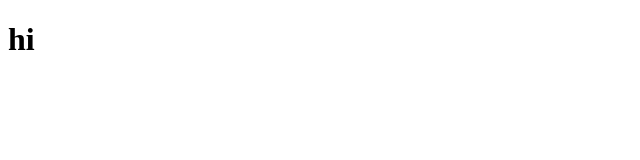
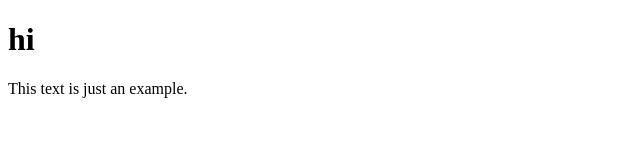
Before and after one commit to michelleoco/new-repo, a plain HTML site: page index.html in a window 1280 px wide. Shown: the whole page, without its empty margins (0-640 px from the left). Drawn offline with Linux system fonts and the light colour scheme.

Commit message:
Add p tag

```diff
--- a/index.html
+++ b/index.html
@@ -7,5 +7,6 @@
     </head>
     <body>
         <h1>hi</h1>
+        <p>This text is just an example.</p>
     </body>
 </html>
```
